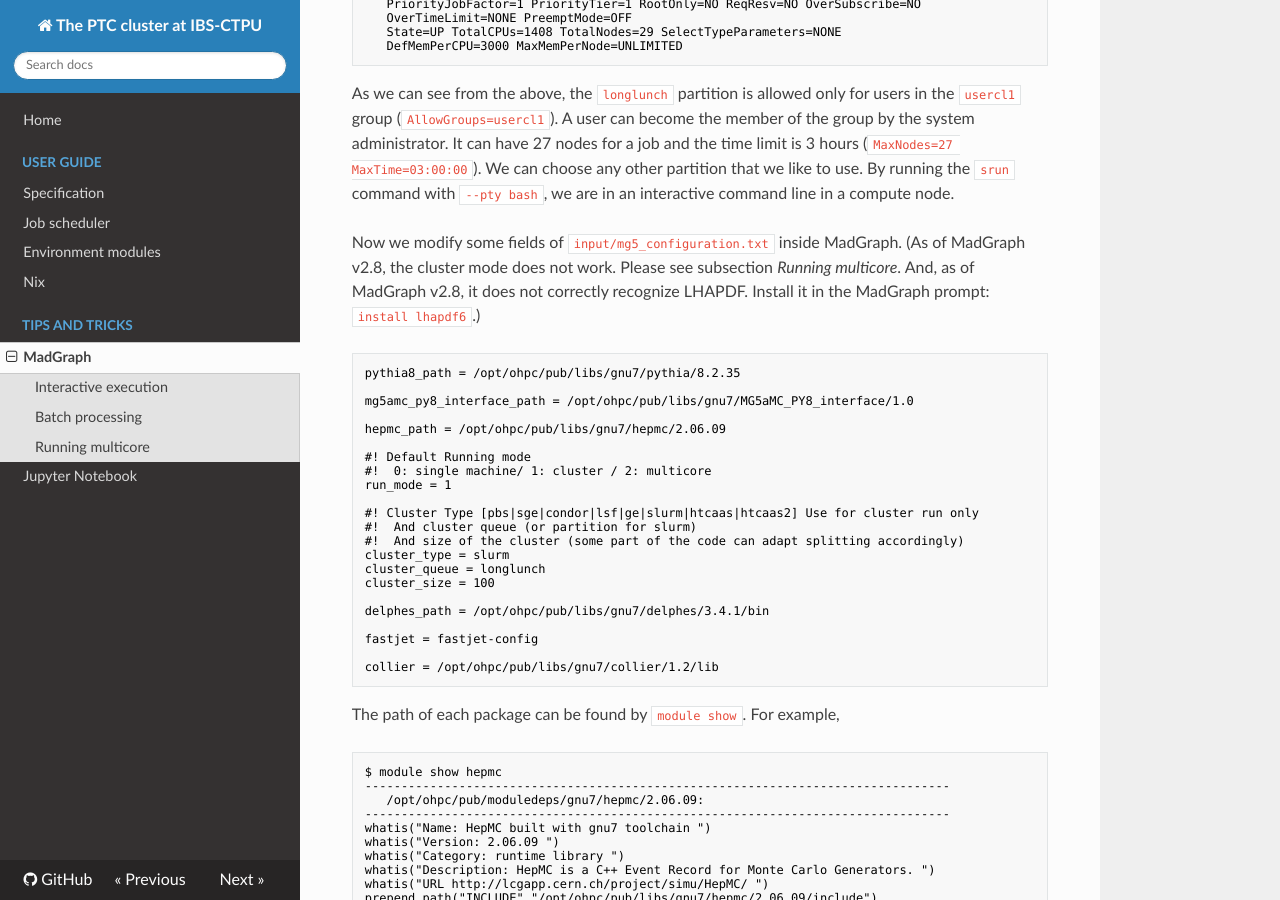
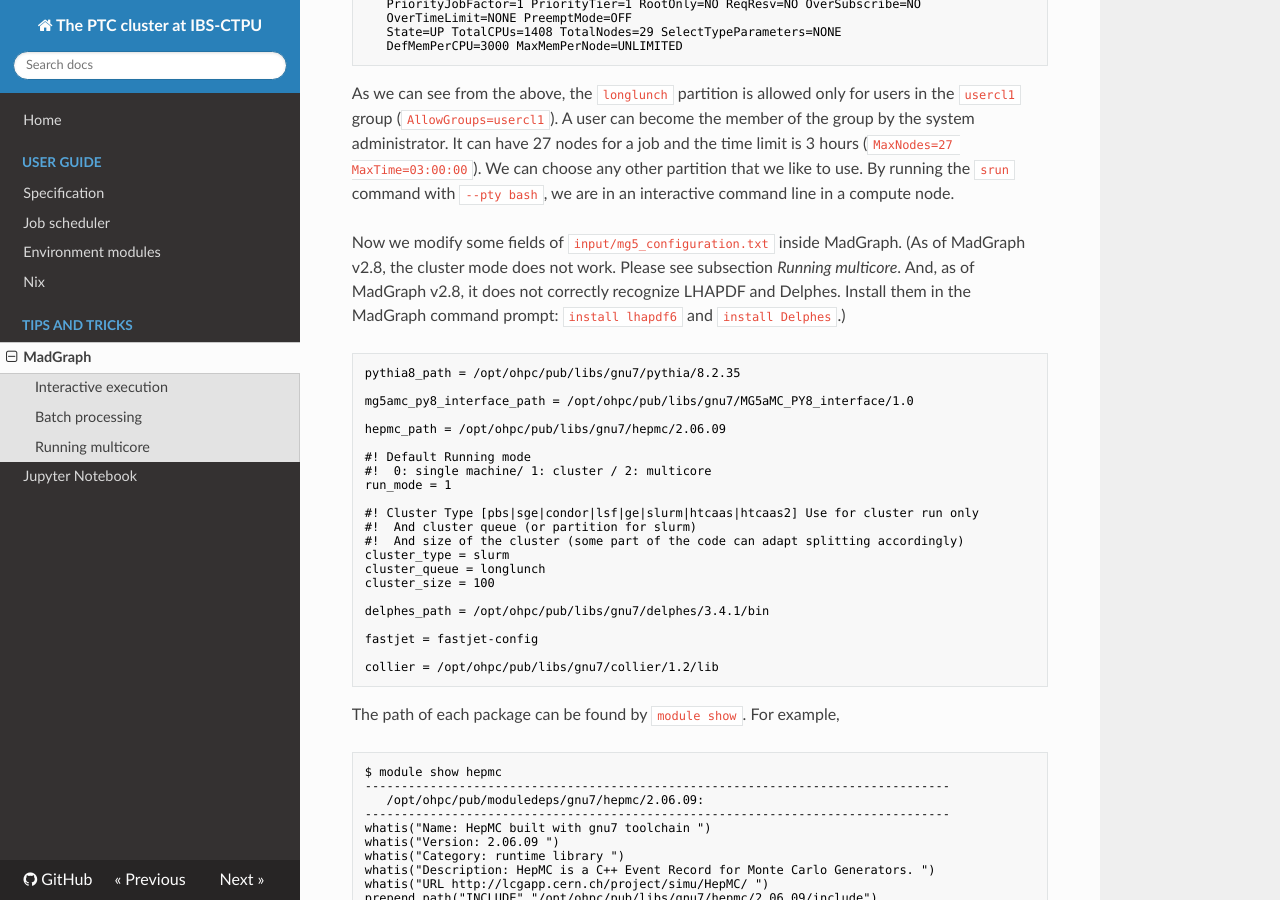
Before and after one commit to cbpark/ptc-cluster, an MkDocs documentation site: the page built from docs/tips-and-tricks/madgraph.md, in a window 1280 px wide and 900 px high, scrolled down 1045 px. Built offline with MkDocs 1.6.1, drawn with Linux system fonts in a browser that asks for light colours; nearby versions of some CDN libraries; old or Windows-style settings are respelled for this version of MkDocs.

Commit message:
Update madgraph.md

````diff
--- a/docs/tips-and-tricks/madgraph.md
+++ b/docs/tips-and-tricks/madgraph.md
@@ -50,7 +50,7 @@ PartitionName=longlunch
 
 As we can see from the above, the `longlunch` partition is allowed only for users in the `usercl1` group (`AllowGroups=usercl1`). A user can become the member of the group by the system administrator. It can have 27 nodes for a job and the time limit is 3 hours (`MaxNodes=27 MaxTime=03:00:00`). We can choose any other partition that we like to use. By running the `srun` command with `--pty bash`, we are in an interactive command line in a compute node.
 
-Now we modify some fields of `input/mg5_configuration.txt` inside MadGraph. (As of MadGraph v2.8, the cluster mode does not work. Please see subsection *Running multicore*. And, as of MadGraph v2.8, it does not correctly recognize LHAPDF. Install it in the MadGraph prompt: `install lhapdf6`.)
+Now we modify some fields of `input/mg5_configuration.txt` inside MadGraph. (As of MadGraph v2.8, the cluster mode does not work. Please see subsection *Running multicore*. And, as of MadGraph v2.8, it does not correctly recognize LHAPDF and Delphes. Install them in the MadGraph command prompt: `install lhapdf6` and `install Delphes`.)
 
 ``` no-highlight
 pythia8_path = /opt/ohpc/pub/libs/gnu7/pythia/8.2.35
````
